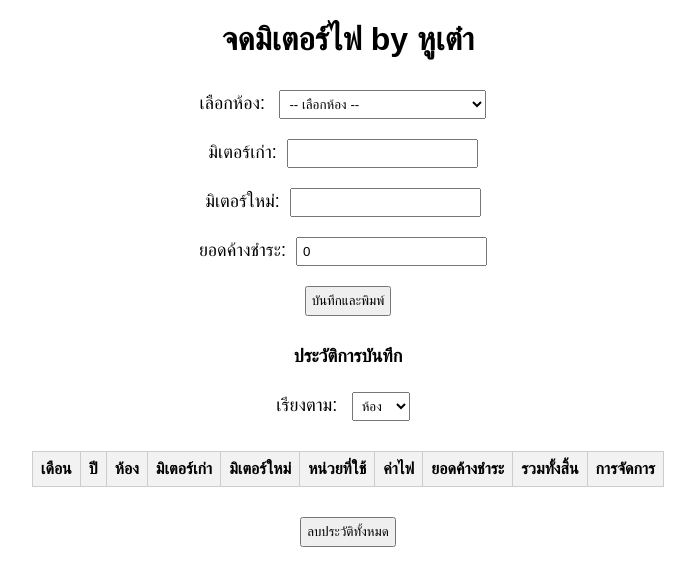
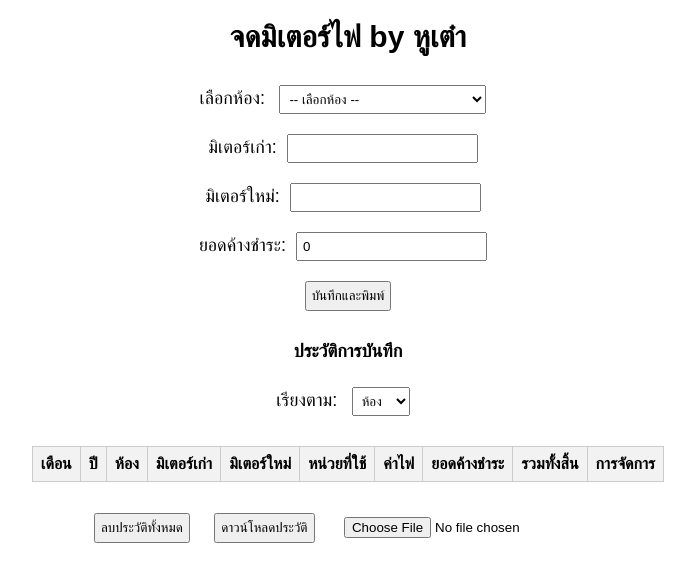
Before and after one commit to withchayut8016/meter001, a plain HTML site: page index.html in a window 1280 px wide. Shown: the whole page, without its empty margins (292-987 px from the left). Drawn offline with Linux system fonts and the light colour scheme.

Commit message:
Update index.html

```diff
--- a/index.html
+++ b/index.html
@@ -5,11 +5,11 @@
     <style>
         body { font-family: Arial; text-align: center; }
         select, input, button { margin: 10px; padding: 5px; }
-        #result { margin-top: 20px; color: red; }
+        #result { margin-top: 20px; color: red; font-weight: bold; }
         table { margin: 20px auto; border-collapse: collapse; }
         th, td { border: 1px solid #ccc; padding: 8px; }
         th { background-color: #f2f2f2; }
-        h1 { font-size: 24spx; color: black;}
+        h1 { font-size: 30px; color: black;}
         label { font-size: 18px; color: black;}
         h2 { font-size: 18px; color: black;}
 </style>
@@ -112,6 +112,8 @@
     <tbody id="historyBody"></tbody>
     </table>
     <button onclick="clearHistory()">ลบประวัติทั้งหมด</button>
+    <button onclick="exportHistory()">ดาวน์โหลดประวัติ</button>
+    <input type="file" id="importFile" accept=".json" onchange="importHistory(event)">
     <script src="script.js"></script>
 </body>
 </html>
```
Lines whose indentation alone changed are shown as unchanged.
